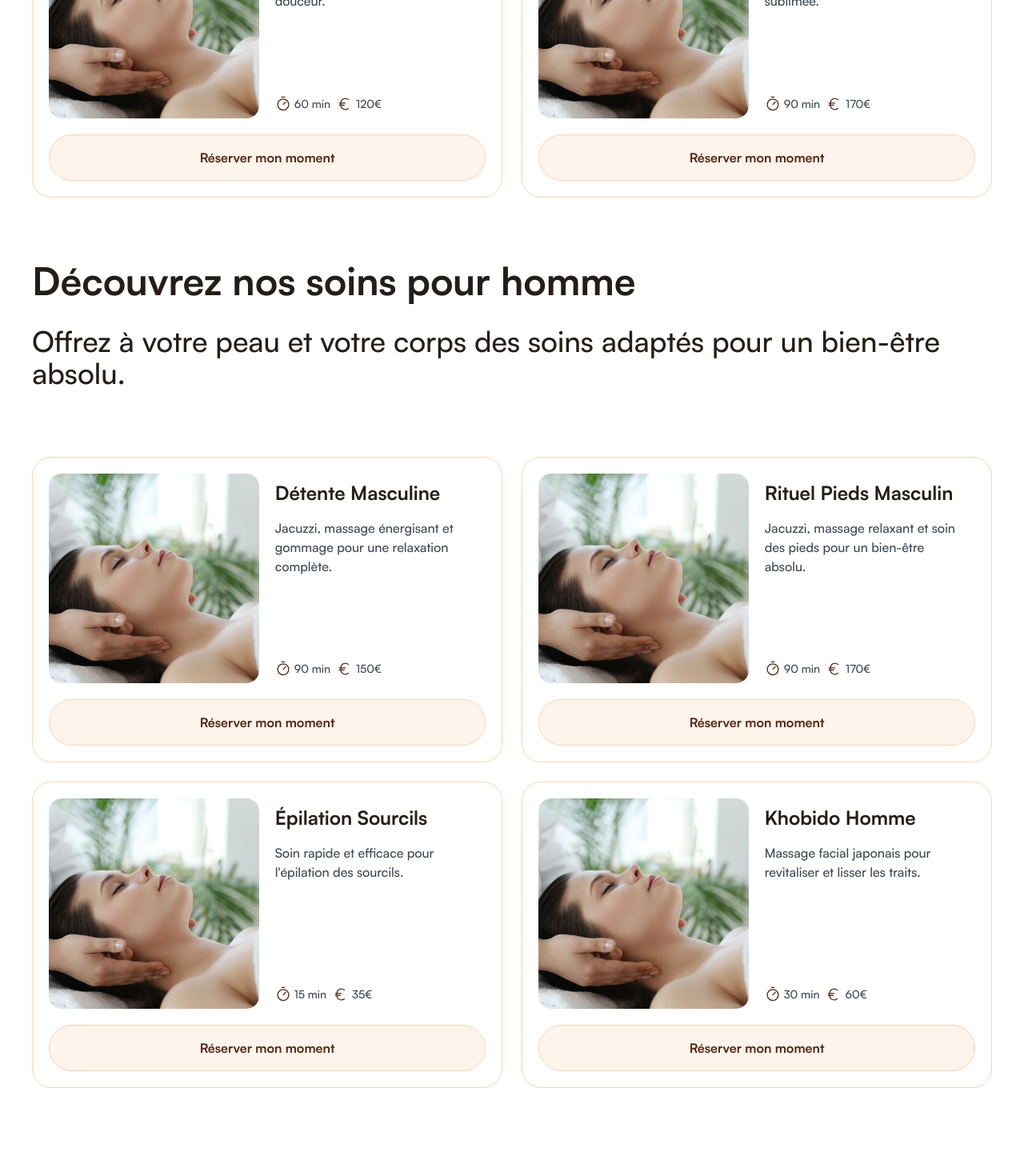
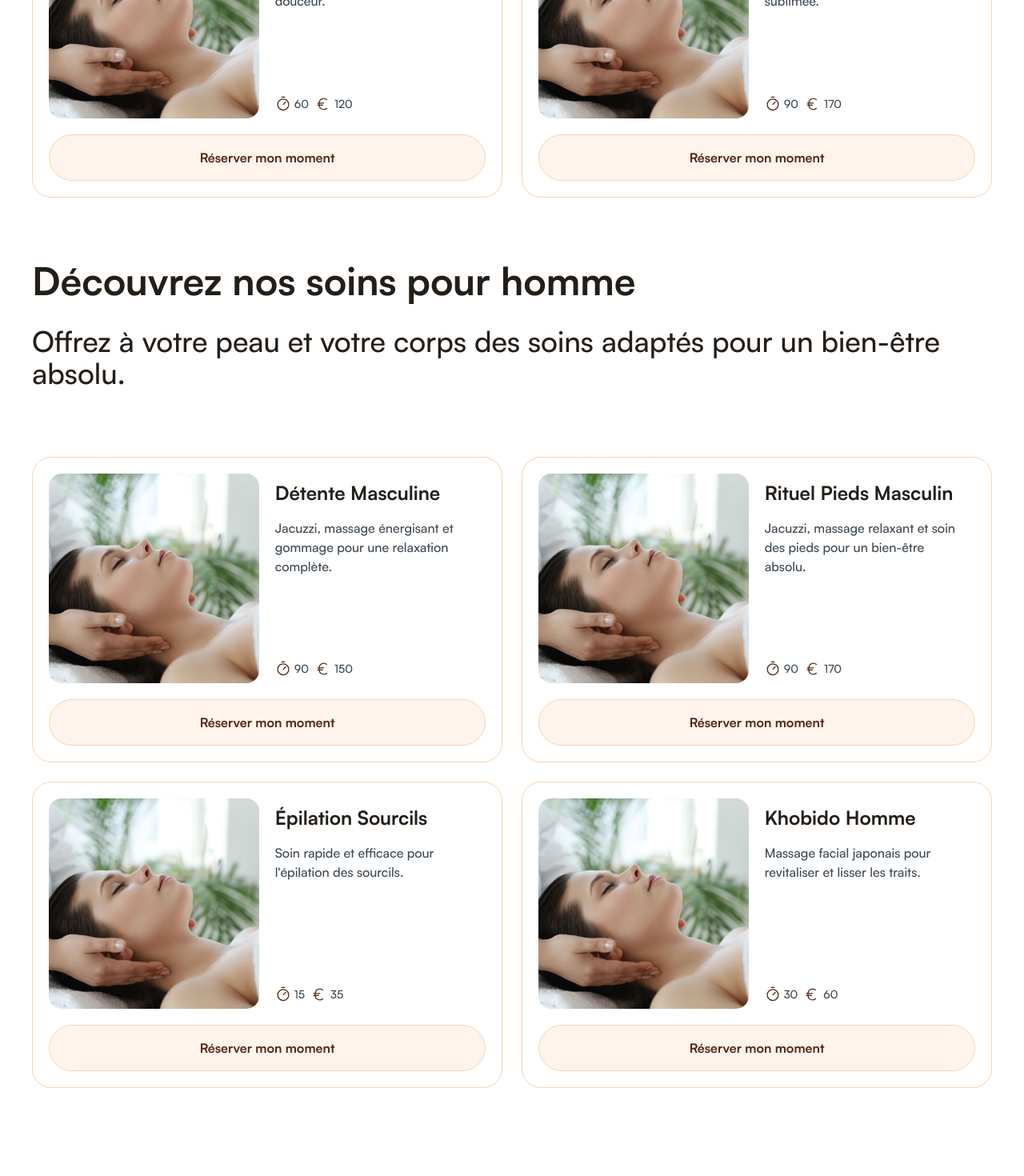
Before and after one commit to DylannDev/zenlounge, a Next.js app: page /soins in a window 1280 px wide. Shown: the part 520-1990 px from the top of the page at 80% size. Built offline with nearby package versions, Linux system fonts and the light colour scheme.

Commit message:
Minor changes in local db

```diff
--- a/data/index.tsx
+++ b/data/index.tsx
@@ -28,8 +28,8 @@ import {
 export const navbarLinks = [
   { href: "massages", label: "Massages" },
   { href: "soins", label: "Soins" },
+  { href: "forfaits", label: "Forfaits" },
   { href: "sejours", label: "Séjours" },
-  { href: "forfaits", label: "Forfaits" },
 ];
 
 export const socialLinks = [
@@ -170,16 +170,16 @@ export const massageServices = [
     imageUrl: "/massage-cou.jpg",
     name: "Massage Intuitif",
     description: "Un massage personnalisé pour répondre à vos besoins uniques.",
-    duration: "60 min",
-    price: "75€",
+    duration: 60,
+    price: 75,
     slug: "massage-intuitif",
   },
   {
     imageUrl: "/massage-head.jpg",
     name: "Head & Shoulders",
     description: "Détendez vos épaules et votre tête avec ce massage ciblé.",
-    duration: "30 min",
-    price: "40€",
+    duration: 30,
+    price: 40,
     slug: "head-shoulders",
   },
   {
@@ -187,24 +187,24 @@ export const massageServices = [
     name: "Foot Massage",
     description:
       "Soulagez la fatigue et détendez vos pieds avec ce soin apaisant.",
-    duration: "30 min",
-    price: "35€",
+    duration: 30,
+    price: 35,
     slug: "foot-massage",
   },
   {
     imageUrl: "/massage-1.jpg",
     name: "Massage Relax",
     description: "Un massage doux et apaisant pour une relaxation totale.",
-    duration: "1h",
-    price: "65€",
+    duration: 60,
+    price: 65,
     slug: "massage-relax",
   },
   {
     imageUrl: "/massage-pierre-1.jpg",
     name: "Pierres Chaudes 45mn",
     description: "Un massage aux pierres chaudes pour détendre vos muscles.",
-    duration: "45 min",
-    price: "70€",
+    duration: 45,
+    price: 70,
     slug: "pierres-chaudes-45mn",
   },
   {
@@ -212,8 +212,8 @@ export const massageServices = [
     name: "Pierres Chaudes 1h30",
     description:
       "Une expérience prolongée de relaxation avec les pierres chaudes.",
-    duration: "1h30",
-    price: "120€",
+    duration: 90,
+    price: 120,
     slug: "pierres-chaudes-1h30",
   },
   {
@@ -221,8 +221,8 @@ export const massageServices = [
     name: "Massage Escale Energy",
     description:
       "Un massage revitalisant pour redonner de l'énergie à votre corps.",
-    duration: "1h",
-    price: "80€",
+    duration: 60,
+    price: 80,
     slug: "massage-escale-energy",
   },
   {
@@ -230,8 +230,8 @@ export const massageServices = [
     name: "Massage Relaxant Domicile",
     description:
       "Profitez d'un massage relaxant chez vous, dans le confort de votre maison.",
-    duration: "1h",
-    price: "90€",
+    duration: 60,
+    price: 90,
     slug: "massage-relaxant-domicile",
   },
 ];
@@ -243,8 +243,8 @@ export const soinsServices = {
       name: "Évasion Féminine",
       description:
         "Jacuzzi, massage relaxant et gommage pour un moment de douceur.",
-      duration: "60 min",
-      price: "120€",
+      duration: 60,
+      price: 120,
       slug: "evasion-feminine",
     },
     {
@@ -252,8 +252,8 @@ export const soinsServices = {
       name: "Rituel Visage Féminin",
       description:
         "Jacuzzi, massage relaxant et soin du visage pour une beauté sublimée.",
-      duration: "90 min",
-      price: "170€",
+      duration: 90,
+      price: 170,
       slug: "rituel-visage-feminin",
     },
   ],
@@ -263,8 +263,8 @@ export const soinsServices = {
       name: "Détente Masculine",
       description:
         "Jacuzzi, massage énergisant et gommage pour une relaxation complète.",
-      duration: "90 min",
-      price: "150€",
+      duration: 90,
+      price: 150,
       slug: "detente-masculine",
     },
     {
@@ -272,16 +272,16 @@ export const soinsServices = {
       name: "Rituel Pieds Masculin",
       description:
         "Jacuzzi, massage relaxant et soin des pieds pour un bien-être absolu.",
-      duration: "90 min",
-      price: "170€",
+      duration: 90,
+      price: 170,
       slug: "rituel-pieds-masculin",
     },
     {
       imageUrl: "/massage-cou.jpg",
       name: "Épilation Sourcils",
       description: "Soin rapide et efficace pour l'épilation des sourcils.",
-      duration: "15 min",
-      price: "35€",
+      duration: 15,
+      price: 35,
       slug: "epilation-sourcils",
     },
     {
@@ -289,8 +289,8 @@ export const soinsServices = {
       name: "Khobido Homme",
       description:
         "Massage facial japonais pour revitaliser et lisser les traits.",
-      duration: "30 min",
-      price: "60€",
+      duration: 30,
+      price: 60,
       slug: "khobido-homme",
     },
   ],
@@ -303,8 +303,8 @@ export const forfaitSeances = {
       name: "Massage Pierres Chaudes",
       description:
         "Un massage relaxant avec des lissages et pressions ciblées pour améliorer la circulation sanguine et apaiser les tensions.",
-      duration: "45 min",
-      price: "450€",
+      duration: 45,
+      price: 450,
       slug: "forfait-massage-pierres-chaudes",
     },
     {
@@ -312,8 +312,8 @@ export const forfaitSeances = {
       name: "Circulation Énergétique",
       description:
         "Un massage revitalisant des bras et jambes pour stimuler la circulation énergétique. Idéal pour retrouver légèreté et énergie.",
-      duration: "30 min",
-      price: "190€",
+      duration: 30,
+      price: 190,
       slug: "forfait-circulation-energetique",
     },
     {
@@ -321,8 +321,8 @@ export const forfaitSeances = {
       name: "Massage Intuitif Therapy",
       description:
         "Un massage ciblant les cervicales, guidé par notre spécialiste, pour une relaxation profonde et un soulagement des tensions.",
-      duration: "1h",
-      price: "450€",
+      duration: 60,
+      price: 450,
       slug: "forfait-massage-intuitif-therapy",
     },
     {
@@ -330,8 +330,8 @@ export const forfaitSeances = {
       name: "Foot Massage",
       description:
         "Un massage des pieds apprécié pour relancer la circulation sanguine et éliminer les toxines du corps. Une véritable cure de bien-être.",
-      duration: "30 min",
-      price: "180€",
+      duration: 30,
+      price: 180,
       slug: "forfait-foot-massage",
     },
     {
@@ -339,8 +339,8 @@ export const forfaitSeances = {
       name: "Massage Relaxant",
       description:
         "Profitez d’un massage aux huiles essentielles parfumées naturelles, reconnues pour leurs vertus apaisantes.",
-      duration: "60 min",
-      price: "375€",
+      duration: 60,
+      price: 375,
       slug: "forfait-massage-relaxant",
     },
     {
@@ -348,8 +348,8 @@ export const forfaitSeances = {
       name: "Massage Dos Cervicales",
       description:
         "Le massage Tui Na, idéal pour soulager les douleurs de dos et détendre les tensions musculaires.",
-      duration: "30 min",
-      price: "220€",
+      duration: 30,
+      price: 220,
       slug: "forfait-massage-dos-cervicales",
     },
   ],
@@ -359,8 +359,8 @@ export const forfaitSeances = {
       name: "Massage Relaxant",
       description:
         "10 séances de massage relaxant avec baume et huiles essentielles pour un bien-être prolongé.",
-      duration: "60 min",
-      price: "700€",
+      duration: 60,
+      price: 700,
       slug: "forfait-10-massage-relaxant",
     },
     {
@@ -368,8 +368,8 @@ export const forfaitSeances = {
       name: "Cure Dos Cervicales",
       description:
         "Un massage ciblé combinant pressions shiatsu et techniques Tui Na, parfait pour soulager les douleurs dorsales.",
-      duration: "30 min",
-      price: "420€",
+      duration: 30,
+      price: 420,
       slug: "forfait-10-cure-dos-cervicales",
     },
     {
@@ -377,8 +377,8 @@ export const forfaitSeances = {
       name: "Neck and Shoulders Soft Foot",
       description:
         "Un massage combiné des cervicales, dos, et jambes pour une relaxation complète et une meilleure circulation.",
-      duration: "30 min",
-      price: "450€",
+      duration: 30,
+      price: 450,
       slug: "forfait-10-neck-shoulders-soft-foot",
     },
     {
@@ -386,8 +386,8 @@ export const forfaitSeances = {
       name: "Massage Jambes Lourdes",
       description:
         "Un massage drainant spécialement conçu pour soulager les jambes lourdes et améliorer la circulation.",
-      duration: "30 min",
-      price: "390€",
+      duration: 30,
+      price: 390,
       slug: "forfait-10-massage-jambes-lourdes",
     },
   ],
@@ -398,7 +398,6 @@ export const carouselImages = [
   { img: "/lounge-2.jpg", alt: "zen lounge appartement" },
   { img: "/lounge-3.jpg", alt: "zen lounge appartement" },
   { img: "/lounge-4.jpg", alt: "zen lounge appartement" },
-  { img: "/piscine.jpeg", alt: "zen lounge piscine" },
 ];
 
 export const roomData = {
@@ -419,12 +418,12 @@ export const roomData = {
       description:
         "Un jacuzzi chauffé pour des moments de relaxation en toute intimité.",
     },
-    {
-      icon: <PiSwimmingPoolLight />,
-      title: "Piscine",
-      description:
-        "Accédez à une piscine extérieure pour un moment de fraîcheur et de détente.",
-    },
+    // {
+    //   icon: <PiSwimmingPoolLight />,
+    //   title: "Piscine",
+    //   description:
+    //     "Accédez à une piscine extérieure pour un moment de fraîcheur et de détente.",
+    // },
     {
       icon: <PiHamburgerLight />,
       title: "Brunch ou Repas",
```
